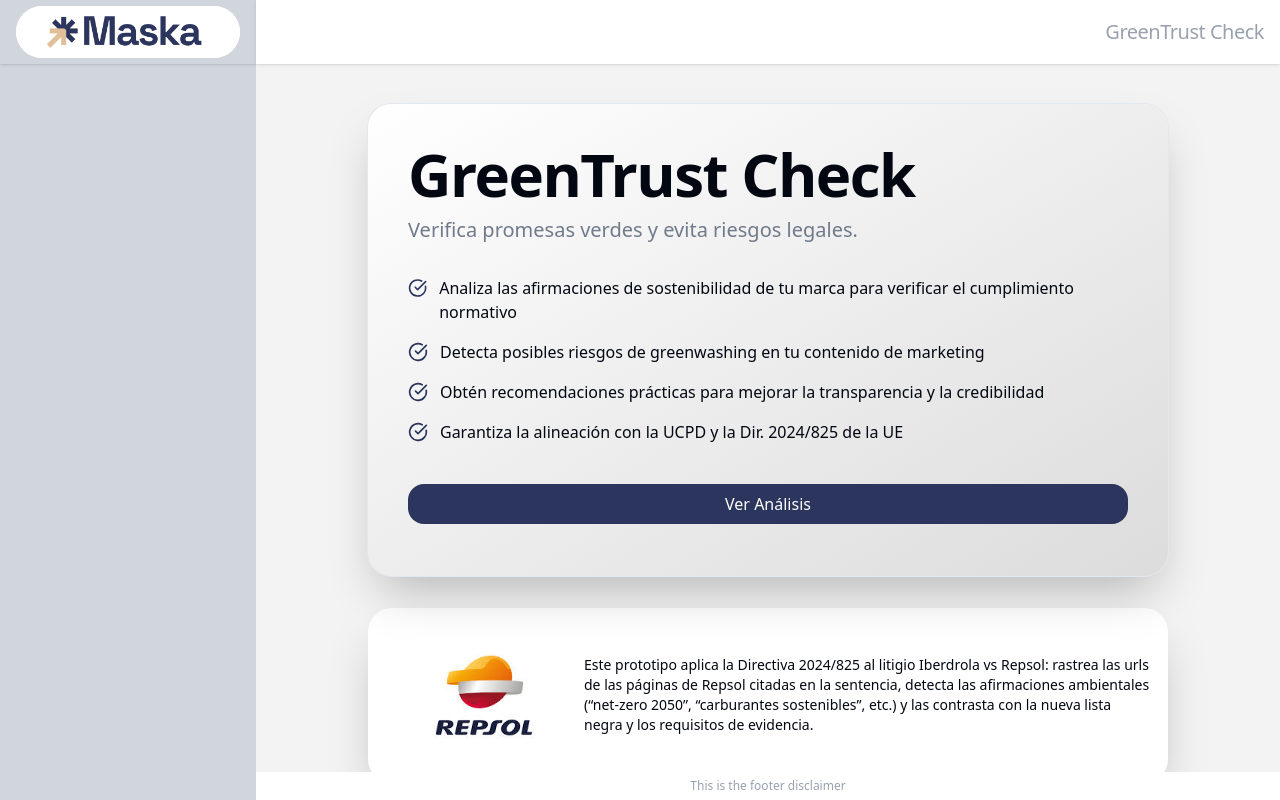
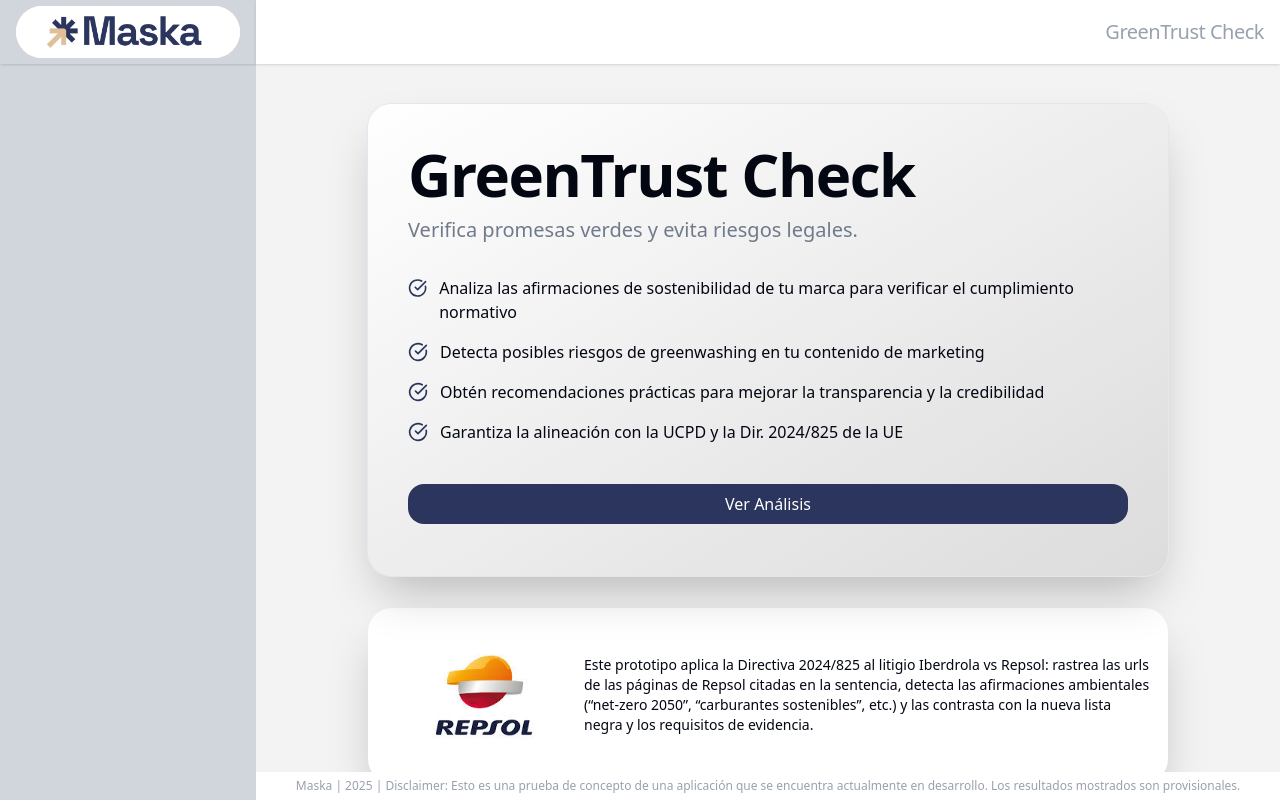
Before and after one commit to thelore85/pj-green-washer, a React (Vite) app: page / in a window 1280 px wide. Built offline with nearby package versions, Linux system fonts and the light colour scheme.

Commit message:
version 1.3

```diff
--- a/src/components/navigation/FooterApp.tsx
+++ b/src/components/navigation/FooterApp.tsx
@@ -1,3 +1,3 @@
 export default function FooterApp() {
-  return <footer className="bg-card flex h-[4dvh] items-center justify-center text-center text-xs text-gray-400">This is the footer disclaimer</footer>
+  return <footer className="bg-card flex h-[4dvh] items-center justify-center text-center text-xs text-gray-400">Maska | 2025 | Disclaimer: Esto es una prueba de concepto de una aplicación que se encuentra actualmente en desarrollo. Los resultados mostrados son provisionales.</footer>
 }
```
